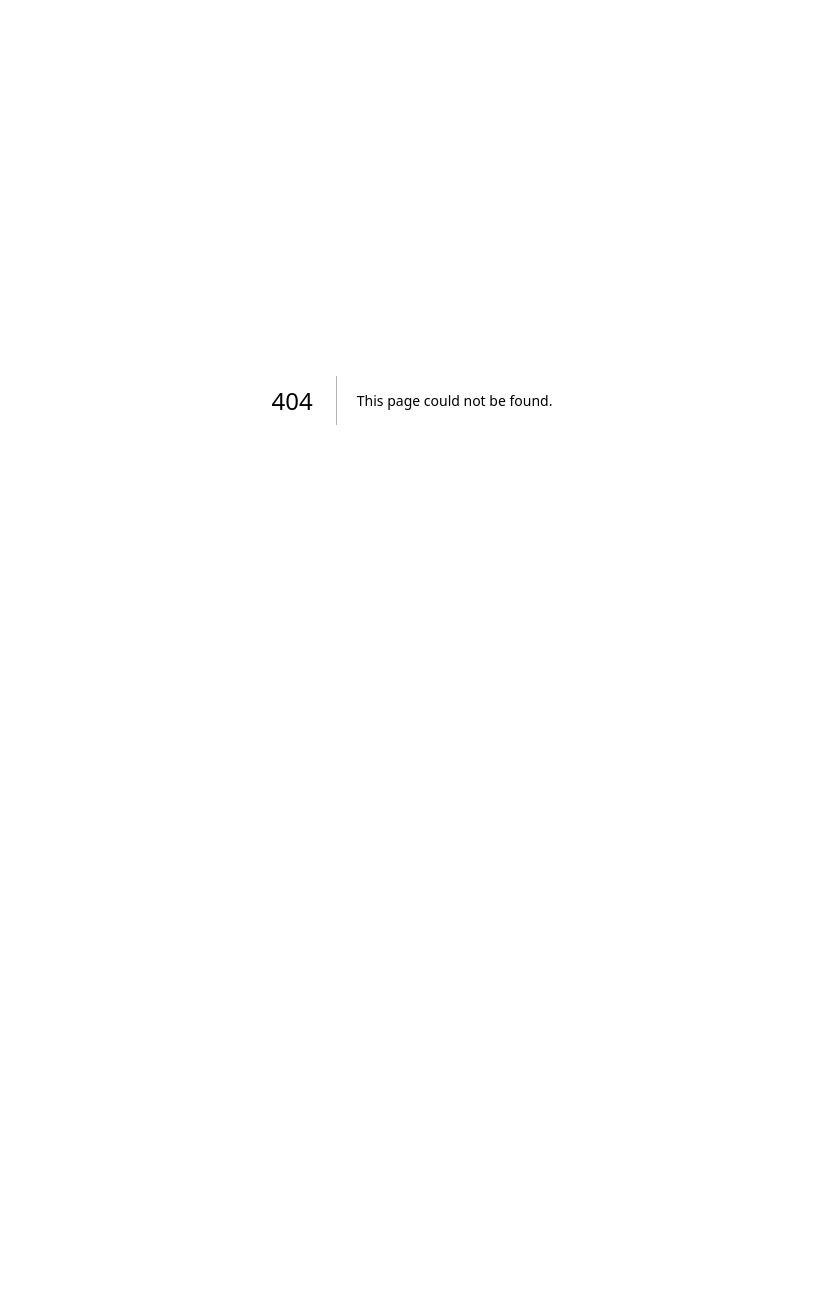
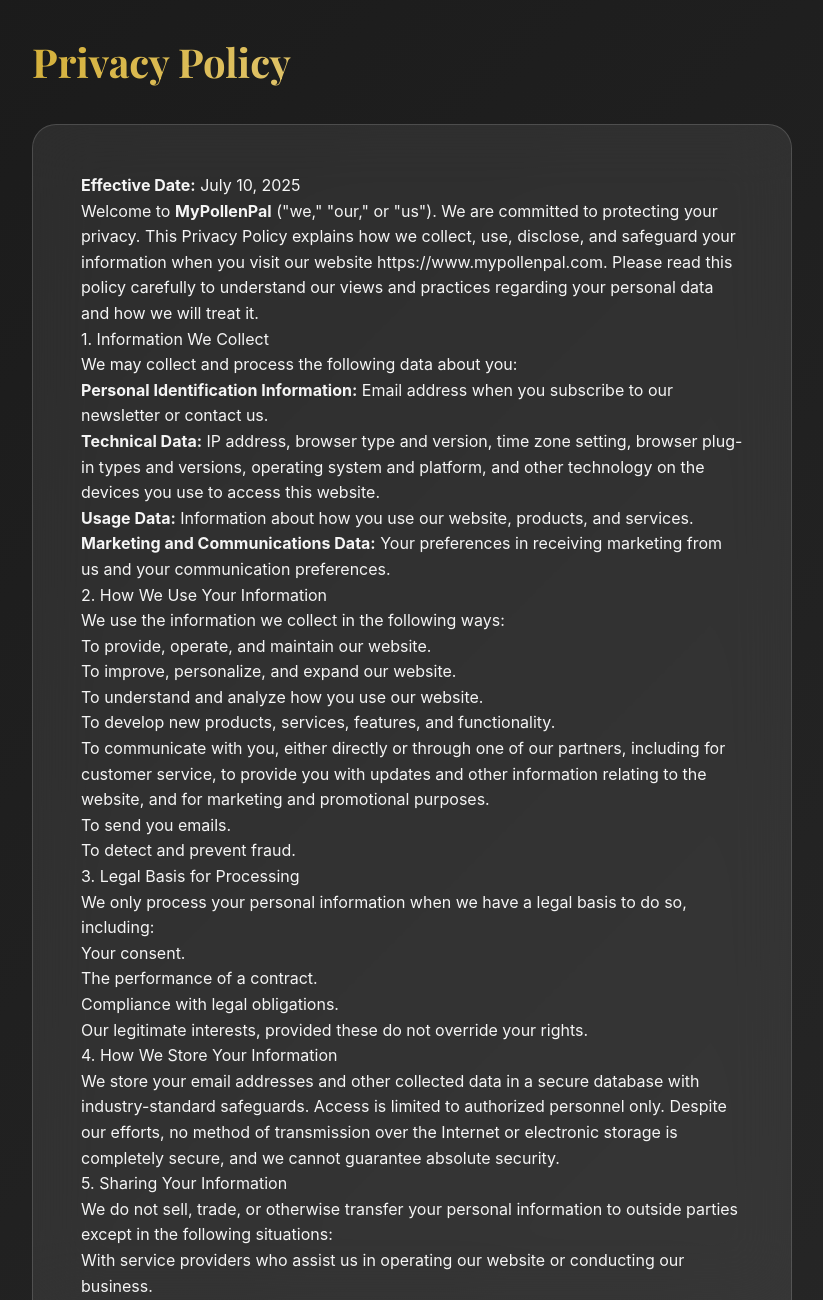
Before and after one commit to shwnhll/mypollenpal, a Next.js app: page /privacy in a window 1280 px wide. Before the commit this address had no page. Shown: the top 1300 px of the page, without its empty margins (228-1051 px from the left). Before the commit the page ends 800 px from the top, so only its background shows below. Built offline with nearby package versions, Linux system fonts and the light colour scheme.

Commit message:
Create page.js
git add pages/privacy.js
git commit -m "feat: add privacy policy page"
git push

```diff
--- /dev/null
+++ b/app/privacy/page.js
@@ -0,0 +1,126 @@
+export default function Privacy() {
+  return (
+    <div style={{
+      fontFamily: '-apple-system, BlinkMacSystemFont, "Segoe UI", Roboto, sans-serif',
+      background: 'linear-gradient(135deg, #1a1a1a 0%, #2d2d2d 100%)',
+      color: '#f5f5f5',
+      minHeight: '100vh',
+      padding: '2rem 0'
+    }}>
+      <div style={{
+        maxWidth: '800px',
+        margin: '0 auto',
+        padding: '0 20px'
+      }}>
+        <h1 style={{
+          fontFamily: "'Playfair Display', serif",
+          fontSize: '2.5rem',
+          fontWeight: '700',
+          marginBottom: '2rem',
+          background: 'linear-gradient(135deg, #d4af37 0%, #f4e4bc 100%)',
+          WebkitBackgroundClip: 'text',
+          WebkitTextFillColor: 'transparent',
+          backgroundClip: 'text'
+        }}>
+          Privacy Policy
+        </h1>
+
+        <div style={{
+          background: 'rgba(255, 255, 255, 0.08)',
+          backdropFilter: 'blur(30px)',
+          border: '1px solid rgba(255, 255, 255, 0.15)',
+          borderRadius: '24px',
+          padding: '3rem',
+          lineHeight: '1.6'
+        }}>
+<p><strong>Effective Date:</strong> July 10, 2025</p>
+
+<p>Welcome to <strong>MyPollenPal</strong> ("we," "our," or "us"). We are committed to protecting your privacy. This Privacy Policy explains how we collect, use, disclose, and safeguard your information when you visit our website <a href="https://www.mypollenpal.com">https://www.mypollenpal.com</a>. Please read this policy carefully to understand our views and practices regarding your personal data and how we will treat it.</p>
+
+<h3>1. Information We Collect</h3>
+
+<p>We may collect and process the following data about you:</p>
+
+<ul>
+  <li><strong>Personal Identification Information:</strong> Email address when you subscribe to our newsletter or contact us.</li>
+  <li><strong>Technical Data:</strong> IP address, browser type and version, time zone setting, browser plug-in types and versions, operating system and platform, and other technology on the devices you use to access this website.</li>
+  <li><strong>Usage Data:</strong> Information about how you use our website, products, and services.</li>
+  <li><strong>Marketing and Communications Data:</strong> Your preferences in receiving marketing from us and your communication preferences.</li>
+</ul>
+
+<h3>2. How We Use Your Information</h3>
+
+<p>We use the information we collect in the following ways:</p>
+
+<ul>
+  <li>To provide, operate, and maintain our website.</li>
+  <li>To improve, personalize, and expand our website.</li>
+  <li>To understand and analyze how you use our website.</li>
+  <li>To develop new products, services, features, and functionality.</li>
+  <li>To communicate with you, either directly or through one of our partners, including for customer service, to provide you with updates and other information relating to the website, and for marketing and promotional purposes.</li>
+  <li>To send you emails.</li>
+  <li>To detect and prevent fraud.</li>
+</ul>
+
+<h3>3. Legal Basis for Processing</h3>
+<p>We only process your personal information when we have a legal basis to do so, including:</p>
+<ul>
+  <li>Your consent.</li>
+  <li>The performance of a contract.</li>
+  <li>Compliance with legal obligations.</li>
+  <li>Our legitimate interests, provided these do not override your rights.</li>
+</ul>
+
+<h3>4. How We Store Your Information</h3>
+<p>We store your email addresses and other collected data in a secure database with industry-standard safeguards. Access is limited to authorized personnel only. Despite our efforts, no method of transmission over the Internet or electronic storage is completely secure, and we cannot guarantee absolute security.</p>
+
+<h3>5. Sharing Your Information</h3>
+<p>We do not sell, trade, or otherwise transfer your personal information to outside parties except in the following situations:</p>
+<ul>
+  <li>With service providers who assist us in operating our website or conducting our business.</li>
+  <li>When required by law or to respond to legal processes.</li>
+  <li>To protect our rights, privacy, safety, or property and/or that of you or others.</li>
+</ul>
+
+<h3>6. Your Data Protection Rights</h3>
+<p>Depending on your location, you may have the following rights regarding your personal data:</p>
+<ul>
+  <li>The right to access – You have the right to request copies of your personal data.</li>
+  <li>The right to rectification – You have the right to request correction of any information you believe is inaccurate or incomplete.</li>
+  <li>The right to erasure – You have the right to request we erase your personal data, under certain conditions.</li>
+  <li>The right to restrict processing – You have the right to request that we restrict the processing of your personal data.</li>
+  <li>The right to object to processing – You have the right to object to our processing of your personal data.</li>
+  <li>The right to data portability – You have the right to request that we transfer the data we have collected to another organization or directly to you.</li>
+</ul>
+<p>To exercise any of these rights, please contact us at <a href="mailto:privacy@mypollenpal.com">privacy@mypollenpal.com</a>.</p>
+
+<h3>7. Cookies and Tracking Technologies</h3>
+<p>We may use cookies and similar tracking technologies to enhance your experience on our website. You can choose to disable cookies through your browser settings. Note that some parts of the site may not function properly without them.</p>
+
+<h3>8. Third-Party Links</h3>
+<p>Our website may contain links to third-party websites. We are not responsible for the privacy practices or the content of such websites.</p>
+
+<h3>9. Children's Privacy</h3>
+<p>We do not knowingly collect any personal information from children under the age of 13. If we become aware that we have collected personal data from a child under age 13 without verification of parental consent, we will take steps to remove that information from our servers.</p>
+
+<h3>10. Third-Party Services</h3>
+<p>We may use the following third-party services, which may collect, store, and process user data on our behalf:</p>
+<ul>
+  <li><strong>Email Marketing:</strong> Platforms such as Mailchimp or ConvertKit may be used to manage email subscriptions and communications. These platforms store subscriber information and provide analytics.</li>
+  <li><strong>Analytics:</strong> We may use Google Analytics or other services to understand how users interact with our site. These tools may track things like pages visited, time spent on site, and referring URLs via cookies.</li>
+  <li><strong>Hosting and Infrastructure:</strong> Our website may be hosted on platforms such as Vercel, Netlify, or AWS, which may collect limited technical or usage data for operational purposes.</li>
+</ul>
+<p>Each of these providers has its own privacy policies governing how they handle data. We encourage you to review their respective policies for further details.</p>
+
+<h3>11. Changes to This Privacy Policy</h3>
+<p>We may update our Privacy Policy from time to time. We will notify you of any changes by posting the new policy on this page and updating the "Effective Date" at the top. You are advised to review this policy periodically for any changes.</p>
+
+<h3>12. Contact Us</h3>
+<p>If you have any questions or concerns about this Privacy Policy or our data practices, please contact us at:</p>
+<p>Email: <a href="mailto:privacy@mypollenpal.com">privacy@mypollenpal.com</a></p>
+
+        </div>
+      </div>
+    </div>
+  )
+}
```
